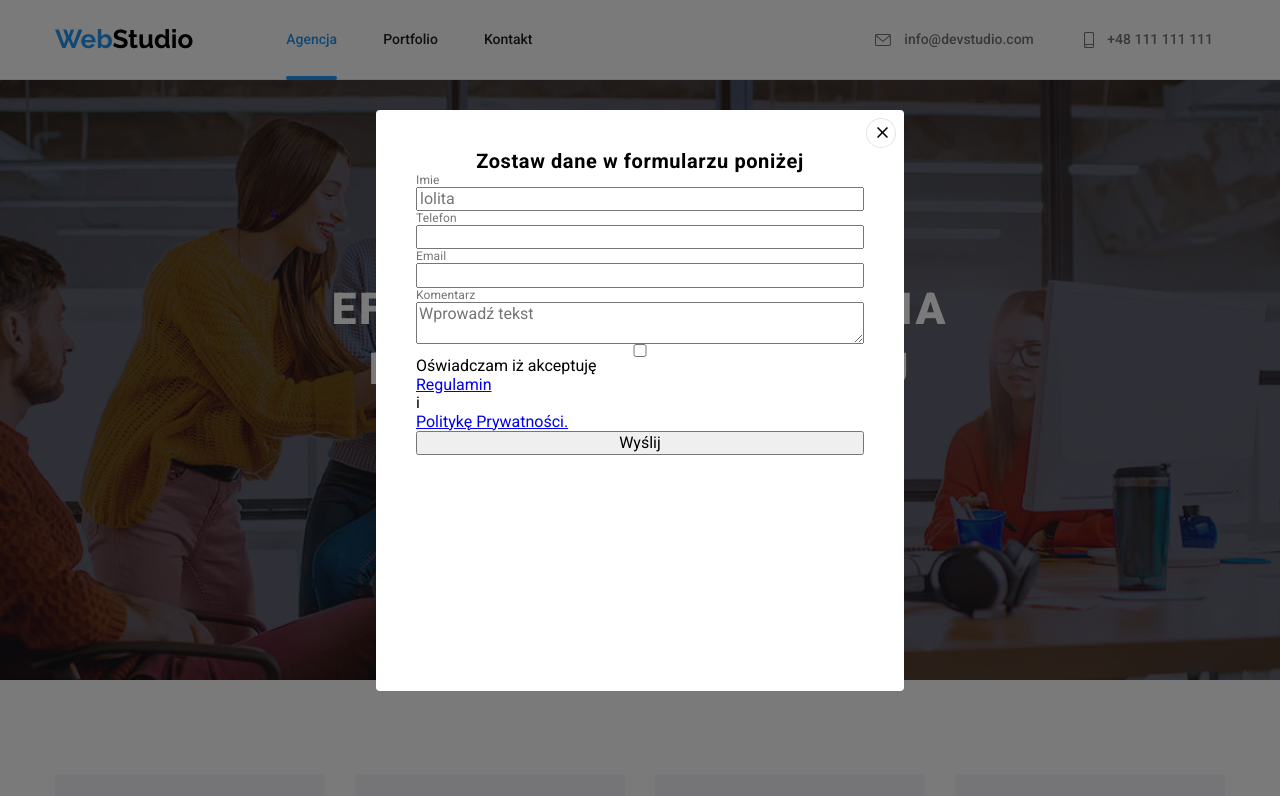
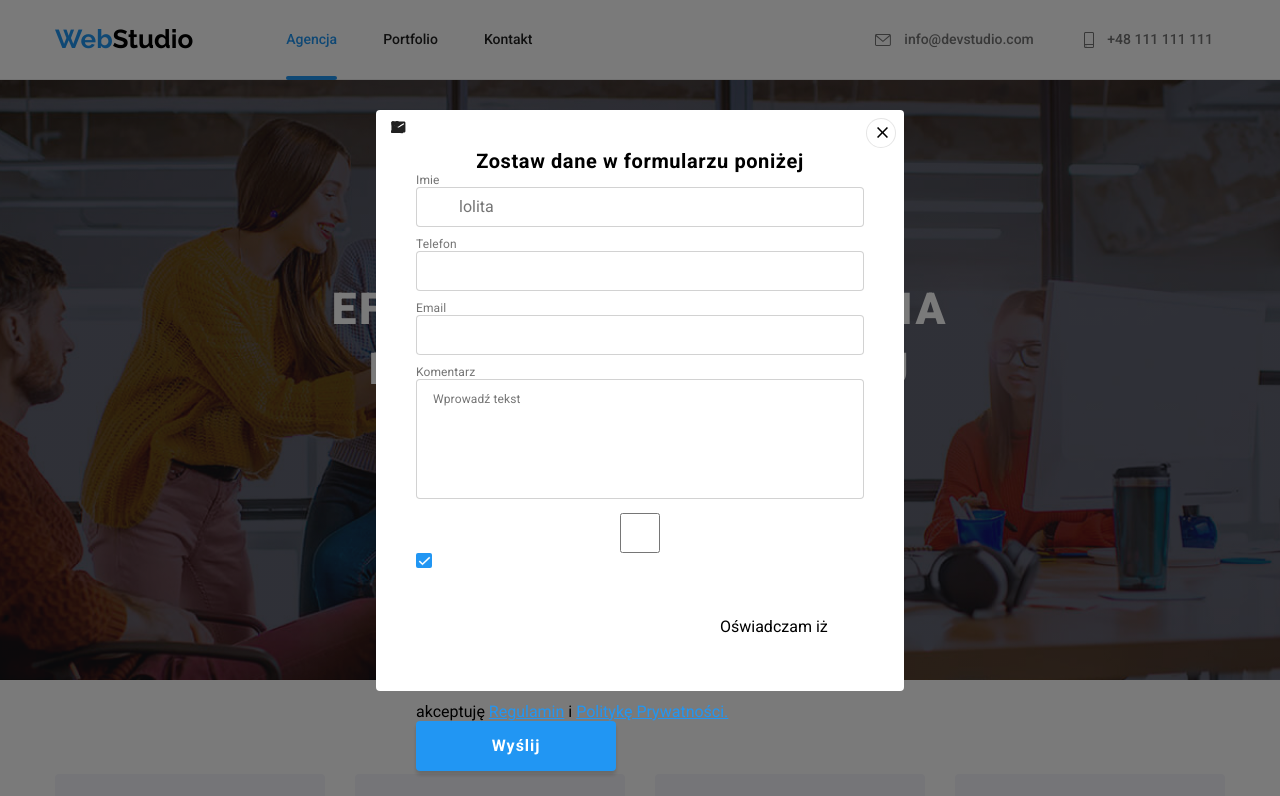
Before and after one commit to JakubPiksa/goit-markup-hw-06, a plain HTML site: page index.html in a window 1280 px wide. Both pictures are taken after a click on the button "Zamów usługę". Shown: the top 796 px of the page. Drawn offline with nearby package versions, Linux system fonts and the light colour scheme.

Commit message:
done sth

```diff
--- a/css/styles.css
+++ b/css/styles.css
@@ -314,6 +314,8 @@ svg {
     background-color: var(--blue);
 }
 
+/* = NEWSLETTER = */
+
 .footer-newsletter p {
     font-size: 14px;
     font-weight: 700;
@@ -321,40 +323,44 @@ svg {
     letter-spacing: 0.03em;
     text-align: left;
     margin-top: 12px;
+    margin-bottom: 20px;
 }
 
-.modal-form {
-    padding-left: 40px;
-    padding-right: 40px;
-    display: flex;
-    flex-direction: column;
+.footer-form {
+    color: var(--font-white);
+    background-color: var(--background-dark);
+    border: 1px solid rgba(255, 255, 255, 0.3);
+    border-radius: 4px;
+    filter: drop-shadow(0px 4px 4px rgba(0, 0, 0, 0.15));
+    padding: 15px 16px;
+    width: 358px;
+    height: 50px;
+    margin-right: 12px;
+    font-weight: 400;
+    font-size: 16px;
+    line-height: 1.25;
+    letter-spacing: 0.03em;
+    outline: transparent;
 }
 
-.accept-rules {
-    display: flex;
-    justify-content: left;
+.sign-up {
+    color: var(--font-white);
+    background-color: var(--blue);
+    width: 200px;
+    height: 50px;
+    padding: 10px 18px 10px 42px;
+    border-radius: 4px;
+    border: none;
+    filter: drop-shadow(0px 4px 4px rgba(0, 0, 0, 0.15));
+    font-weight: 700;
+    font-size: 16px;
+    line-height: 1.875;
+    letter-spacing: 0.06em;
+    gap: 24px;
 }
 
-.form h2 {
-    display: flex;
-    justify-content: center;
-    padding-top: 40px;
-    font-family: 'Roboto';
-    font-style: normal;
-    font-weight: 700;
-    font-size: 20px;
-    line-height: 23px;
-    letter-spacing: 0.03em;
-}
-
-.form label {
-    font-family: 'Roboto';
-    font-style: normal;
-    font-weight: 400;
-    font-size: 12px;
-    line-height: 14px;
-    letter-spacing: 0.01em;
-    color: var(--font-gray);
+.sign-up svg {
+    fill: currentColor;
 }
 
 /* = Main Portfolio = */
@@ -760,3 +766,107 @@ svg {
     cursor: pointer;
     align-items: baseline;
 }
+
+/* = Formularz = */
+
+.modal-form {
+    padding-left: 40px;
+    padding-right: 40px;
+    display: flex;
+    flex-direction: column;
+}
+
+.form h2 {
+    display: flex;
+    justify-content: center;
+    padding-top: 40px;
+    font-family: 'Roboto';
+    font-style: normal;
+    font-weight: 700;
+    font-size: 20px;
+    line-height: 23px;
+    letter-spacing: 0.03em;
+}
+
+.form label {
+    font-family: 'Roboto';
+    font-style: normal;
+    font-weight: 400;
+    font-size: 12px;
+    line-height: 14px;
+    letter-spacing: 0.01em;
+    color: var(--font-gray);
+    display: flex;
+    flex-direction: column;
+    gap: 4px;
+}
+
+.form-part {
+    padding-bottom: 10px;
+}
+
+.form-icon {
+    fill: var(--font-black);
+    position: absolute;
+    top: 11px;
+    left: 15px;
+}
+
+.form input {
+    width: 448px;
+    height: 40px;
+    border: 1px solid rgba(33, 33, 33, 0.2);
+    border-radius: 4px;
+    padding: 11px 12px 11px 42px;
+    outline: none;
+    transition: border-color 250ms cubic-bezier(0.4, 0, 0.2, 1);
+}
+
+.form textarea {
+    font-weight: 400;
+    font-size: 12px;
+    line-height: 1.17;
+    letter-spacing: 0.01em;
+    width: 448px;
+    height: 120px;
+    border: 1px solid rgba(33, 33, 33, 0.2);
+    border-radius: 4px;
+    resize: none;
+    padding: 12px 16px;
+    outline: none;
+}
+
+.form-rules {
+    font-weight: 400;
+    font-size: 14px;
+    line-height: 1.71;
+    letter-spacing: 0.03em;
+}
+
+.accept-rules {
+    display: flex;
+    justify-content: left;
+    width: 16px;
+    height: 15px;
+}
+
+.rules-link {
+    text-decoration: underline;
+    color: var(--blue);
+}
+
+.send {
+    font-weight: 700;
+    font-size: 16px;
+    color: var(--font-white);
+    background-color: var(--blue);
+    outline: none;
+    border: none;
+    border-radius: 4px;
+    letter-spacing: 0.06em;
+    width: 200px;
+    height: 50px;
+    cursor: pointer;
+    text-align: center;
+    box-shadow: 0px 4px 4px rgb(0 0 0 / 15%);
+}
--- a/index.html
+++ b/index.html
@@ -566,8 +566,13 @@
                 <div class="footer-newsletter">
                     <p>ZAPISZ SIĘ DO NEWSLETTERA</p>
                     <form>
-                        <input type="email" name="email" value="E-mail" />
-                        <button type="submit">
+                        <input
+                            type="email"
+                            name="email"
+                            placeholder="E-mail"
+                            class="footer-form"
+                        />
+                        <button type="submit" class="sign-up">
                             Zapisz się
                             <svg width="24px" height="24px">
                                 <use
@@ -589,25 +594,66 @@
                 <div class="form">
                     <h2>Zostaw dane w formularzu poniżej</h2>
                     <form class="modal-form">
+                        <div class="form-part">
                             <label> Imie </label>
-                        <input type="text" name="name" placeholder="lolita" />
+                            <svg width="12px" height="12px" class="form-icon">
+                                <use
+                                    href="images/hw-06icons.svg#icon-name"
+                                ></use>
+                            </svg>
+                            <input
+                                type="text"
+                                name="name"
+                                placeholder="lolita"
+                            />
+                        </div>
+                        <div class="form-part">
                             <label> Telefon</label>
+                            <svg width="13px" height="13px" class="form-icon">
+                                <use
+                                    href="images/hw-06icons.svg#icon-phone"
+                                ></use>
+                            </svg>
                             <input type="number" name="telephone" />
+                        </div>
+                        <div class="form-part">
                             <label>Email</label>
+                            <svg width="15px" height="12px" class="form-icon">
+                                <use
+                                    href="images/hw-06icons.svg#icon-mail"
+                                ></use>
+                            </svg>
                             <input type="email" name="email" />
+                        </div>
+                        <div class="form-part">
                             <label>Komentarz</label>
                             <textarea
                                 name="comment"
                                 placeholder="Wprowadź tekst"
                             ></textarea>
+                        </div>
+
+                        <div class="rules">
                             <input
                                 type="checkbox"
                                 name="accept"
                                 class="accept-rules"
-                        />Oświadczam iż akceptuję <a href="#">Regulamin</a> i
-                        <a href="#">Politykę Prywatności.</a>
-
-                        <button type="submit">Wyślij</button>
+                            />
+                            <svg>
+                                <use href="images/check.svg#icon-check"></use>
+                            </svg>
+                            <span form="form-rules">
+                                Oświadczam iż akceptuję
+                                <a href="#" class="rules-link">Regulamin</a>
+                                i
+                                <a href="#" class="rules-link"
+                                    >Politykę Prywatności.</a
+                                >
+                            </span>
+                        </div>
+                        <div>
+                            <button type="submit" class="send">Wyślij</button>
+                        </div>
                     </form>
                 </div>
             </div>
```
Also changed, not shown: portfolio.html (+19 -0 lines), images/check.svg (added). Lines whose indentation alone changed are shown as unchanged.
